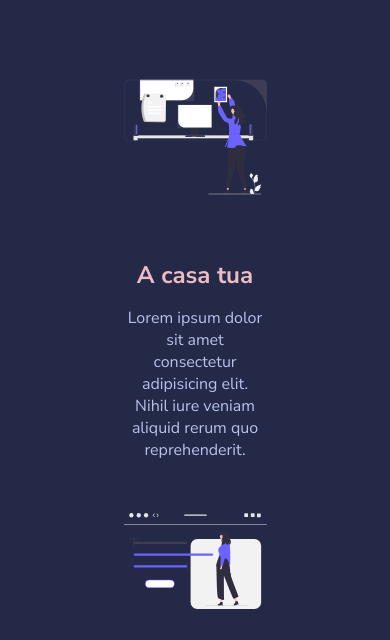
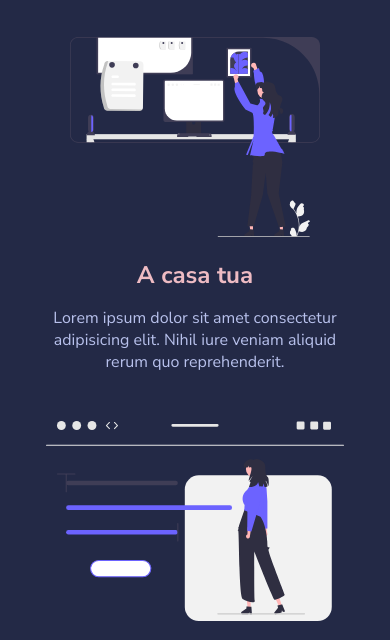
Before and after one commit to alessiozaccato/html-css-resp-wannabe, a plain HTML site: page index.html in a window 390 px wide. Shown: the part 196-836 px from the top of the page. Drawn offline with Linux system fonts and the light colour scheme.

Commit message:
ADD: bonus section

```diff
--- a/css/style.css
+++ b/css/style.css
@@ -127,25 +127,38 @@ img {
 /************************************************
     SOLUZIONE RESPONSIVE
  ************************************************/
+/* bonus section  */
+@media only screen and (min-width: 768px) and (max-width: 1160px) {
+    .container {
+        width:100%;
+    }
+}
+
 
 @media screen and (max-width: 768px) {
     .container {
         width:100%;
-        margin: 0 auto;
-        padding: 0 20px;
     }
 }
 
 @media screen and (max-width: 480px) {
     .container {
         width:100%;
-        margin: 0 auto;
-        padding: 0 20px;
     }
 
     .row {
-        display: flex;
         flex-direction: column;
-        align-items: center;
+        gap: 3rem;
     }
+
+    .lessons .col,
+    .steps .col,
+    .why-us .col-left,
+    .why-us .col-right{
+        width: 100%;
+    }
+
+
+
+
 }
```
